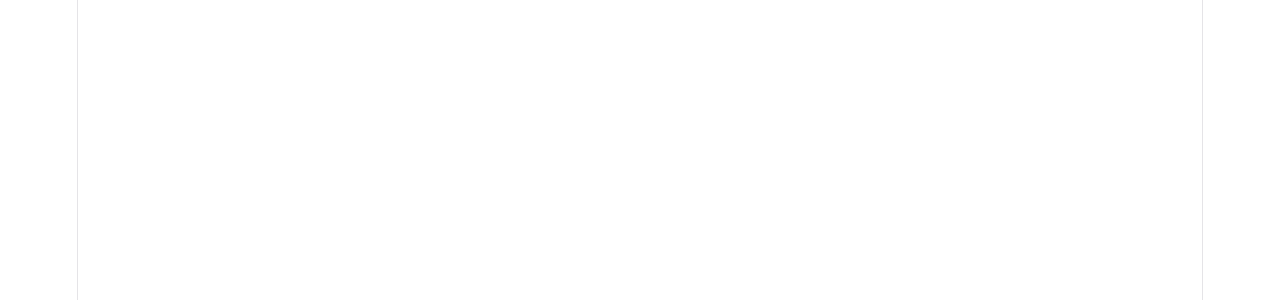
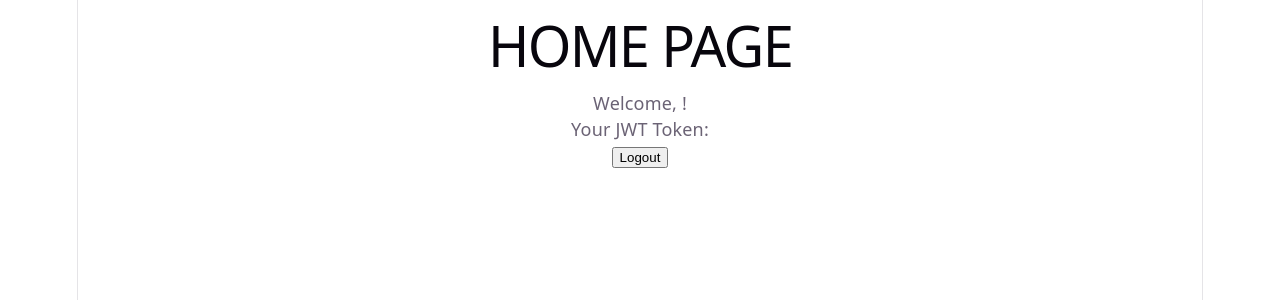
Before and after one commit to aaaadriell/Google-Docs-Clone, a React (Vite) app in the folder frontend/: page /home in a window 1280 px wide. Before the commit this address had no page. Shown: the top 300 px of the page. Built offline with nearby package versions, Linux system fonts and the light colour scheme.

Commit message:
creation of auth context to store jwt token in frontend, and storing of refresh token in cookie in frontend

```diff
--- a/frontend/src/App.tsx
+++ b/frontend/src/App.tsx
@@ -2,19 +2,22 @@
 import { BrowserRouter, Routes, Route } from 'react-router'
 import LoginPage from './pages/LoginPage.tsx'
 import SignUpPage from './pages/SignUpPage.tsx'
-//import HomePage from './pages/HomePage.tsx'
-
+import HomePage from './pages/HomePage.tsx'
+import { AuthProvider } from './auth/AuthContext.tsx'
 
 import './App.css'
+
 
 export default function App() {
   return (
     <BrowserRouter>
-      <Routes>
-        <Route path="/signup" element={<SignUpPage />} />
-        <Route path="/login" element={<LoginPage />} />
-        {/* <Route path= "/home" element={<HomePage />} /> */}
-      </Routes>
+      <AuthProvider>
+        <Routes>
+          <Route path="/signup" element={<SignUpPage />} />
+          <Route path="/login" element={<LoginPage />} />
+          <Route path= "/home" element={<HomePage />} />
+        </Routes>
+      </AuthProvider>
     </BrowserRouter>
   )
 }
--- /dev/null
+++ b/frontend/src/auth/AuthContext.tsx
@@ -0,0 +1,49 @@
+import { createContext, useContext, useState } from 'react'
+import type { ReactNode } from 'react'
+
+// Types
+export interface AuthUser {
+    id: number
+    emailOrUsername: string
+}
+
+interface AuthContextValue {
+    jwtToken: string | null
+    user: AuthUser | null
+    login: (token: string, user: AuthUser) => void
+    logout: () => void
+}
+
+// Creating the Context Object
+const AuthContext = createContext<AuthContextValue | null>(null)
+
+// Creating the Provider
+export function AuthProvider({ children }: { children: ReactNode }) {
+    const [jwtToken, setJwtToken] = useState<string | null>(null)
+    const [user, setUser] = useState<AuthUser | null>(null)
+
+    const login = (token: string, user: AuthUser) => {
+        setJwtToken(token)
+        setUser(user)
+    }
+
+    const logout = () => {
+        setJwtToken(null)
+        setUser(null)
+    }
+
+    return (
+        <AuthContext value={{ jwtToken, user, login, logout }}>
+            {children}
+        </AuthContext>
+    )
+}
+
+// Creating the Hook
+export function useAuth(): AuthContextValue {
+    const context = useContext(AuthContext)
+    if (!context) {
+        throw new Error('useAuth must be used within an AuthProvider')
+    }
+    return context
+}
--- a/frontend/src/pages/HomePage.tsx
+++ b/frontend/src/pages/HomePage.tsx
@@ -0,0 +1,28 @@
+// Imports
+import { useNavigate } from 'react-router'
+import { useAuth } from '../auth/AuthContext'
+
+// Sign Function
+export default function HomePage() {
+    // Set consts
+    const navigate = useNavigate()
+    const { jwtToken, user, logout } = useAuth()
+
+    const handleLogout = () => {
+        logout()
+        navigate('/login', { replace: true })  // Redirect to login page after logout
+    }
+
+    return (
+        <div>
+            <header>
+                <h1>HOME PAGE</h1>
+            </header>
+            <main>
+                <p>Welcome, {user?.emailOrUsername}!</p>
+                <p>Your JWT Token: {jwtToken}</p>
+                <button onClick={handleLogout}>Logout</button>
+            </main>
+        </div>
+    )
+}
--- a/frontend/src/pages/LoginPage.tsx
+++ b/frontend/src/pages/LoginPage.tsx
@@ -1,5 +1,7 @@
 // Imports
 import { useState } from 'react'
+import { useNavigate } from 'react-router'
+import { useAuth } from '../auth/AuthContext'
 
 // Declaration of Types
 type LoginField = 'emailOrUsername' | 'password'
@@ -38,9 +40,11 @@ function isLoginField(value: unknown): value is LoginField {
     return value === 'emailOrUsername' || value === 'password'
 }
 
-// Sign Function
+// Login Function
 export default function LoginPage() {
     // Set consts
+    const navigate = useNavigate()
+    const { login } = useAuth()
     const [emailOrUsername, setEmailOrUsername] = useState('')
     const [password, setPassword] = useState('')
     const [error, setError] = useState<FormErrors>({})
@@ -58,6 +62,7 @@ export default function LoginPage() {
         try {
             let response = await fetch('http://localhost:8000/login', {
                 method : 'POST',
+                credentials: 'include', // lets the browser store the refresh_token cookie
                 headers: {
                     'Content-Type': 'application/json',
                 },
@@ -101,7 +106,9 @@ export default function LoginPage() {
             }
 
             const data: LoginResponse = await response.json()
+            login(data.jwtToken, {id: data.id, emailOrUsername: data.emailOrUsername})
             console.log('Login successful:', data)
+            navigate('/home', { replace: true })  // Redirect to home page after successful login
 
         } catch {
             // fetch() itself throws when the server can't be reached (backend down, CORS, no network)
```
Also changed, not shown: 1 other file (tests, documents, lock files or other folders).
